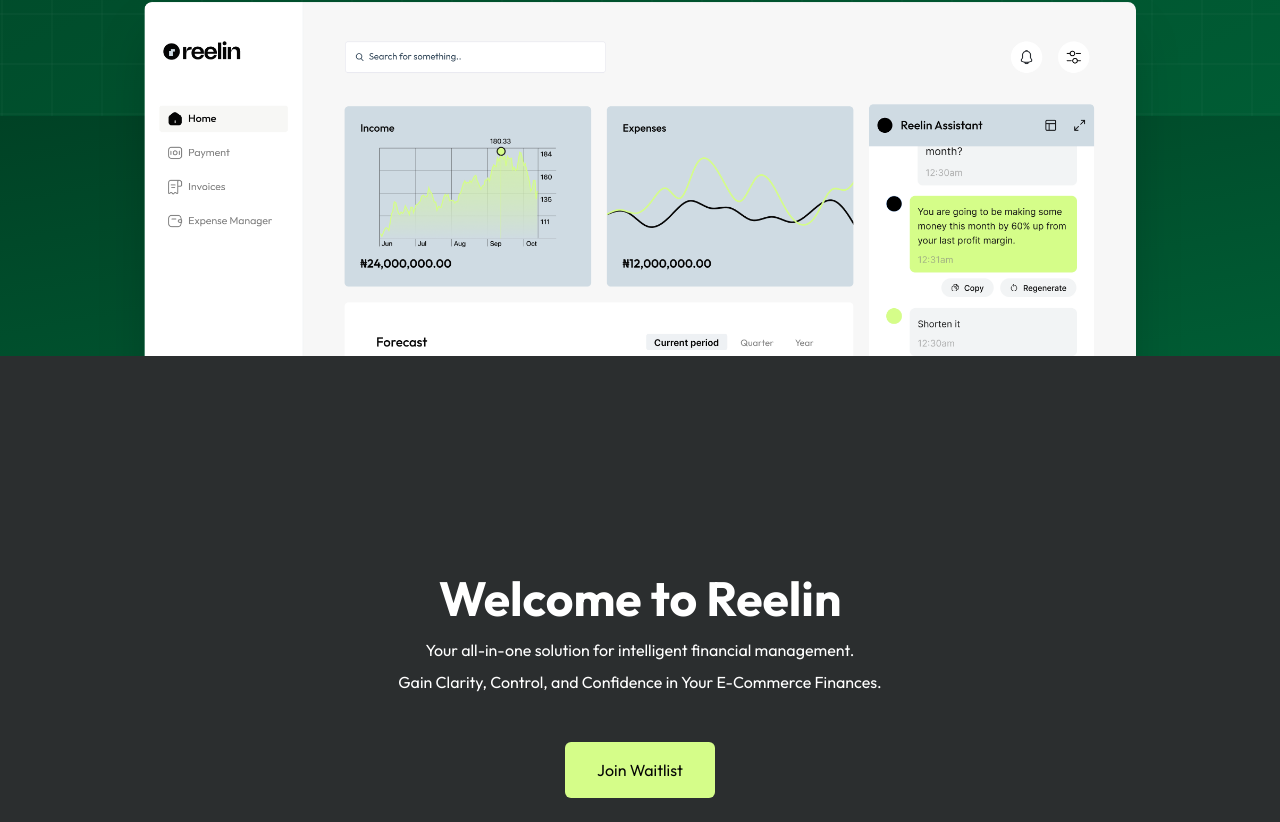
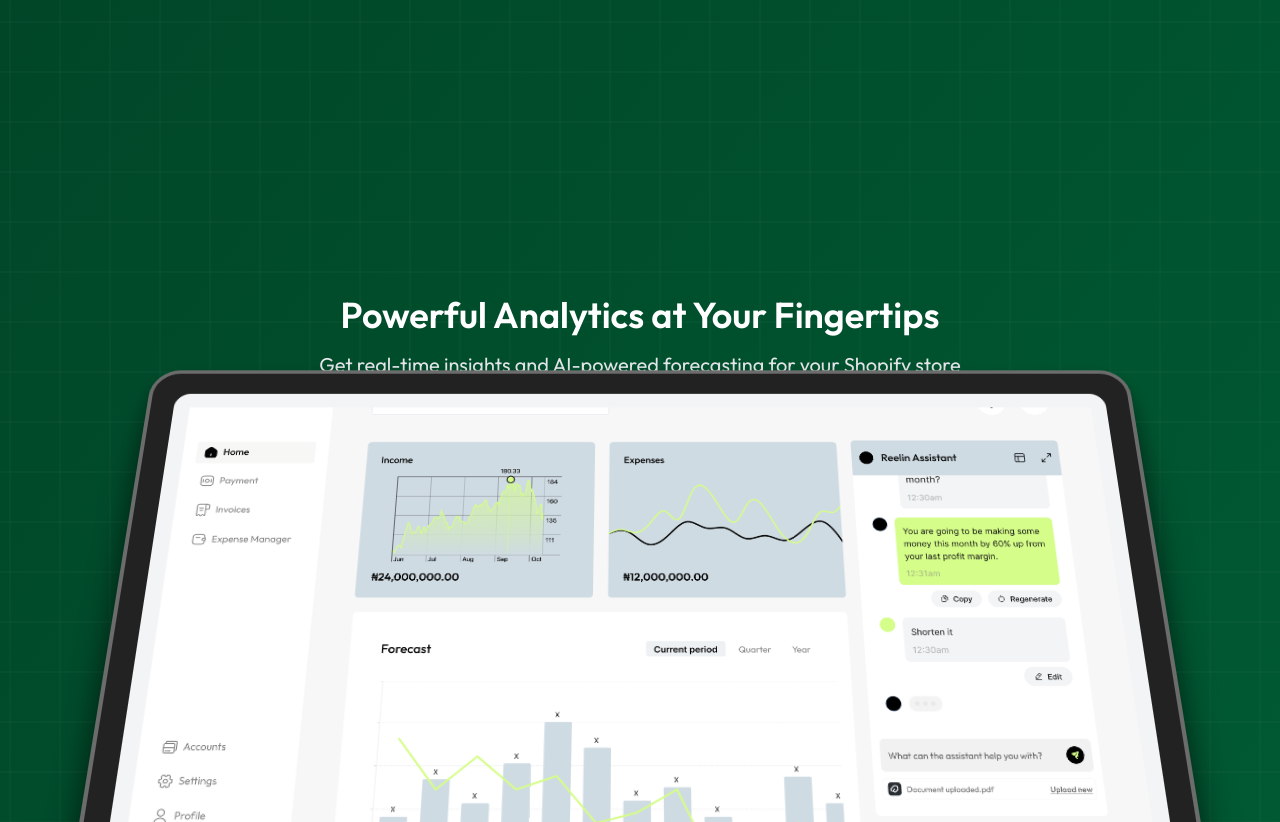
Before and after one commit to adugamayuba/reelin, a Next.js app: page / in a window 1280 px wide. Shown: the part 538-1360 px from the top of the page. Built offline with nearby package versions, Linux system fonts and the light colour scheme.

Commit message:
scroll animation added

```diff
--- a/components/LandingPage/Hero.tsx
+++ b/components/LandingPage/Hero.tsx
@@ -4,15 +4,13 @@ import Link from "next/link";
 import home from "../../assets/png/Home.png";
 import { Squares } from "../../components/Squares";
 import { Button } from "../../components/ui/moving-border";
+import { ContainerScroll } from "../../components/ui/container-scroll-animation";
 
 const Hero = () => {
   return (
     <div className="relative">
       {/* Hero Section */}
-      <div className="w-full relative pb-48 overflow-hidden">
-        {/* Gradient Background */}
-        <div className="absolute inset-0 bg-gradient-to-br from-[#004225] to-[#005c34]" />
-
+      <div className="w-full relative overflow-hidden bg-gradient-to-br from-[#004225] to-[#005c34]">
         {/* Animated Squares Background */}
         <div className="absolute inset-0 w-full h-full">
           <Squares
@@ -37,7 +35,7 @@ const Hero = () => {
               </p>
 
               {/* CTA Buttons */}
-              <div className="flex flex-col sm:flex-row gap-4 justify-center">
+              <div className="flex flex-col sm:flex-row gap-4 justify-center mb-20">
                 <Link href="/waitlist">
                   <Button
                     borderRadius="1.75rem"
@@ -53,22 +51,30 @@ const Hero = () => {
             </div>
           </div>
         </ContainerLayout>
-      </div>
 
-      {/* Dashboard Preview - Positioned to overlap */}
-      <div className="absolute left-1/2 -translate-x-1/2 bottom-0 translate-y-1/2 w-full max-w-5xl mx-auto px-4">
-        <div className="rounded-lg overflow-hidden shadow-2xl">
-          <Image
-            src={home}
-            alt="Reelin Dashboard"
-            className="w-full h-auto"
-            priority
-          />
+        {/* Dashboard Preview with Scroll Animation */}
+        <div className="relative -mb-20">
+          <ContainerScroll
+            titleComponent={
+              <>
+                <h2 className="text-4xl font-semibold text-white mb-4">
+                  Powerful Analytics at Your Fingertips
+                </h2>
+                <p className="text-xl text-gray-200 max-w-2xl mx-auto">
+                  Get real-time insights and AI-powered forecasting for your Shopify store
+                </p>
+              </>
+            }
+          >
+            <Image
+              src={home}
+              alt="Reelin Dashboard"
+              className="w-full h-full object-cover object-center"
+              priority
+            />
+          </ContainerScroll>
         </div>
       </div>
-
-      {/* Spacer div to create room for the overlapped dashboard */}
-      <div className="h-[30vh] bg-gradient-to-br from-[#004225] to-[#005c34]"></div>
     </div>
   );
 };
--- /dev/null
+++ b/components/ui/container-scroll-animation.tsx
@@ -0,0 +1,96 @@
+"use client";
+import React, { useRef } from "react";
+import { useScroll, useTransform, motion, MotionValue } from "framer-motion";
+
+export const ContainerScroll = ({
+  titleComponent,
+  children,
+}: {
+  titleComponent: string | React.ReactNode;
+  children: React.ReactNode;
+}) => {
+  const containerRef = useRef<HTMLDivElement>(null);
+  const { scrollYProgress } = useScroll({
+    target: containerRef,
+  });
+  const [isMobile, setIsMobile] = React.useState(false);
+
+  React.useEffect(() => {
+    const checkMobile = () => {
+      setIsMobile(window.innerWidth <= 768);
+    };
+    checkMobile();
+    window.addEventListener("resize", checkMobile);
+    return () => {
+      window.removeEventListener("resize", checkMobile);
+    };
+  }, []);
+
+  const scaleDimensions = () => {
+    return isMobile ? [0.7, 0.9] : [1.05, 1];
+  };
+
+  const rotate = useTransform(scrollYProgress, [0, 1], [20, 0]);
+  const scale = useTransform(scrollYProgress, [0, 1], scaleDimensions());
+  const translate = useTransform(scrollYProgress, [0, 1], [0, -100]);
+
+  return (
+    <div
+      className="h-[60rem] md:h-[80rem] flex items-center justify-center relative p-2 md:p-20"
+      ref={containerRef}
+    >
+      <div
+        className="py-10 md:py-40 w-full relative"
+        style={{
+          perspective: "1000px",
+        }}
+      >
+        <Header translate={translate} titleComponent={titleComponent} />
+        <Card rotate={rotate} translate={translate} scale={scale}>
+          {children}
+        </Card>
+      </div>
+    </div>
+  );
+};
+
+export const Header = ({ translate, titleComponent }: any) => {
+  return (
+    <motion.div
+      style={{
+        translateY: translate,
+      }}
+      className="div max-w-5xl mx-auto text-center"
+    >
+      {titleComponent}
+    </motion.div>
+  );
+};
+
+export const Card = ({
+  rotate,
+  scale,
+  translate,
+  children,
+}: {
+  rotate: MotionValue<number>;
+  scale: MotionValue<number>;
+  translate: MotionValue<number>;
+  children: React.ReactNode;
+}) => {
+  return (
+    <motion.div
+      style={{
+        rotateX: rotate,
+        scale,
+        boxShadow:
+          "0 0 #0000004d, 0 9px 20px #0000004a, 0 37px 37px #00000042, 0 84px 50px #00000026, 0 149px 60px #0000000a, 0 233px 65px #00000003",
+      }}
+      className="max-w-5xl -mt-12 mx-auto h-[30rem] md:h-[40rem] w-full border-4 border-[#6C6C6C] p-2 md:p-6 bg-[#222222] rounded-[30px] shadow-2xl"
+    >
+      <div className="h-full w-full overflow-hidden rounded-2xl bg-gray-100 dark:bg-zinc-900 md:rounded-2xl md:p-4">
+        {children}
+      </div>
+    </motion.div>
+  );
+};
```
